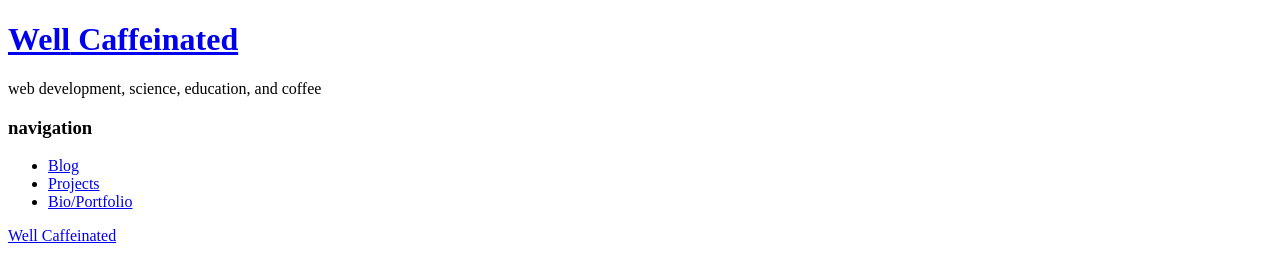
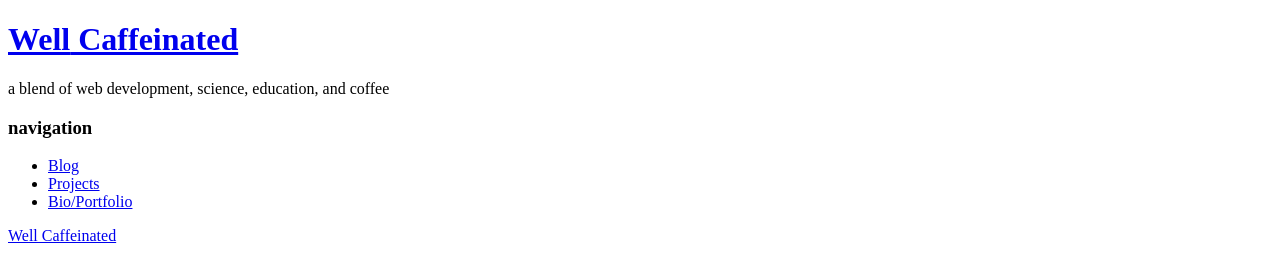
Before and after one commit to wellcaffeinated/wellcaffeinated.github.com, a Jekyll site: the page built from index.html, in a window 1280 px wide and 900 px high. Shown: the top 266 px of the window. Built offline with Jekyll 4.4.1, drawn with Linux system fonts in a browser that asks for light colours; some web fonts are replaced; the list of posts is cut into pages by our own code; comment, search, counter and statistics services are not loaded.

Commit message:
nicer tagline

```diff
--- a/_config.yml
+++ b/_config.yml
@@ -12,7 +12,7 @@ paginate: 2
 # so be sure to set them if your theme uses them.
 #
 title : Well Caffeinated
-tagline: "web development, science, education, and coffee"
+tagline: "a blend of web development, science, education, and coffee"
 keywords: "Jasper, Palfree, web, development, dance, coffee, physics, science"
 author :
   name : Jasper Palfree
```
